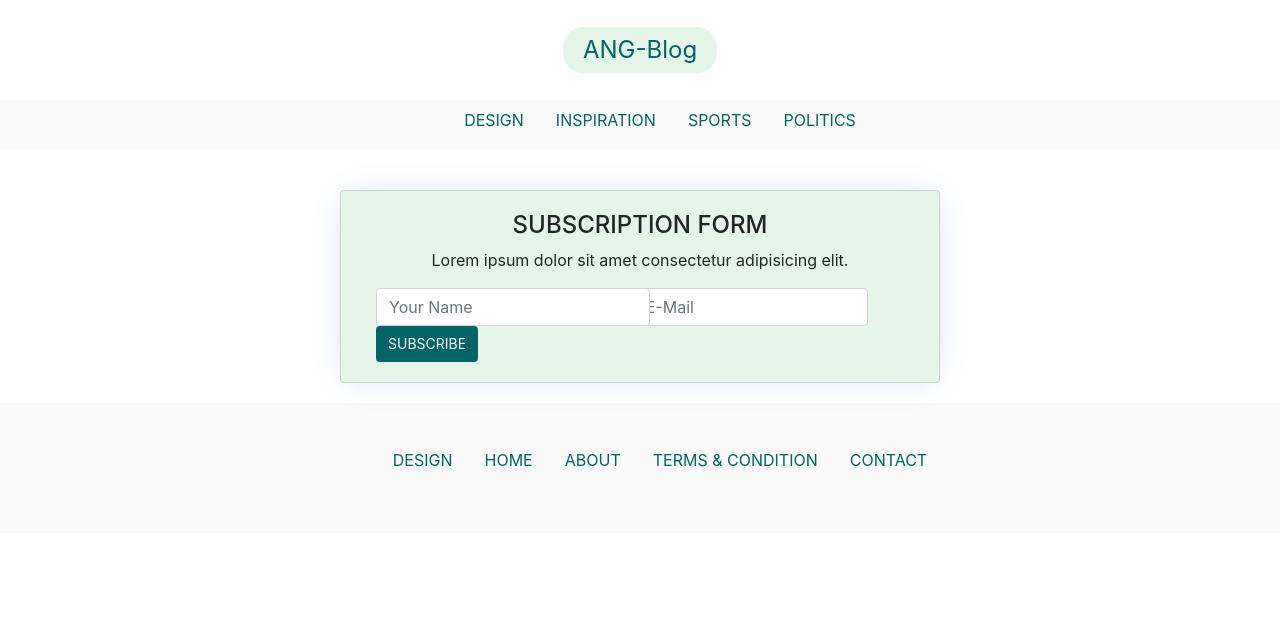
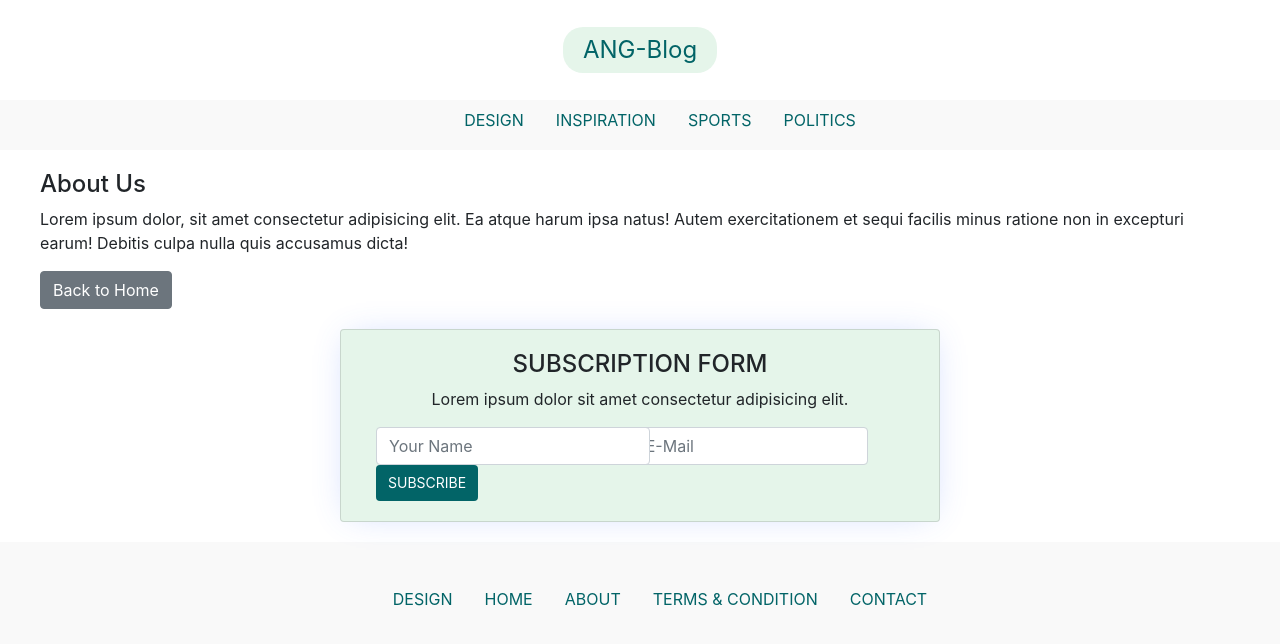
Before and after one commit to radwansultan/blogApp, an Angular app: page /about in a window 1280 px wide. Before the commit this address led to /. Shown: the top 644 px of the page. Built offline with nearby package versions, Linux system fonts and the light colour scheme.

Commit message:
Create aboutus page

```diff
--- a/src/app/app-routing.module.ts
+++ b/src/app/app-routing.module.ts
@@ -5,6 +5,7 @@ import { SingleCategoryComponent } from './pages/single-category/single-category
 import { SinglePostComponent } from './pages/single-post/single-post.component';
 import { TermsAndConditionComponent } from './pages/terms-and-condition/terms-and-condition.component';
 import { ContactUsComponent } from './pages/contact-us/contact-us.component';
+import { AboutUsComponent } from './pages/about-us/about-us.component';
 
 const routes: Routes = [
   { path: '', component: HomeComponent },
@@ -12,6 +13,7 @@ const routes: Routes = [
   { path: 'post', component: SinglePostComponent },
   { path: 'term-conditions', component: TermsAndConditionComponent },
   { path: 'contact', component: ContactUsComponent },
+  { path: 'about', component: AboutUsComponent },
 ];
 
 @NgModule({
--- a/src/app/app.module.ts
+++ b/src/app/app.module.ts
@@ -15,6 +15,7 @@ import { SubscriptionFormComponent } from './subscription-form/subscription-form
 import { ComentFormComponent } from './comments/coment-form/coment-form.component';
 import { CommentListComponent } from './comments/comment-list/comment-list.component';
 import { PostCardComponent } from './layouts/post-card/post-card.component';
+import { AboutUsComponent } from './pages/about-us/about-us.component';
 
 @NgModule({
   declarations: [
@@ -31,6 +32,7 @@ import { PostCardComponent } from './layouts/post-card/post-card.component';
     ComentFormComponent,
     CommentListComponent,
     PostCardComponent,
+    AboutUsComponent,
   ],
   imports: [BrowserModule, AppRoutingModule],
   providers: [],
--- /dev/null
+++ b/src/app/pages/about-us/about-us.component.html
@@ -0,0 +1,13 @@
+<div style="display: flex; flex-direction: column; align-items: stretch">
+  <h4>About Us</h4>
+  <div style="display: flex">
+    <p>
+      Lorem ipsum dolor, sit amet consectetur adipisicing elit. Ea atque harum
+      ipsa natus! Autem exercitationem et sequi facilis minus ratione non in
+      excepturi earum! Debitis culpa nulla quis accusamus dicta!
+    </p>
+  </div>
+  <div style="display: flex">
+    <button class="btn btn-secondary">Back to Home</button>
+  </div>
+</div>
```
Also changed, not shown: src/app/pages/about-us/about-us.component.ts (added, +10 -0 lines), src/app/pages/about-us/about-us.component.scss (added), 1 other file (tests, documents, lock files or other folders).
